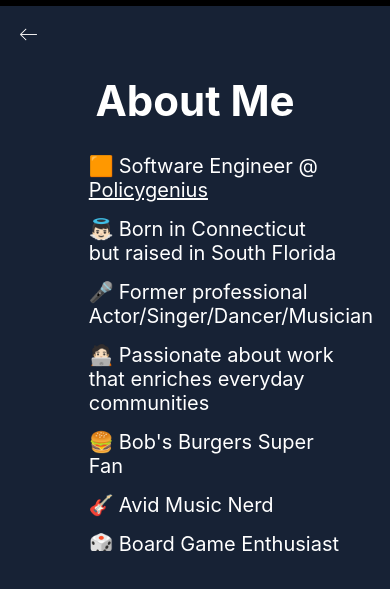
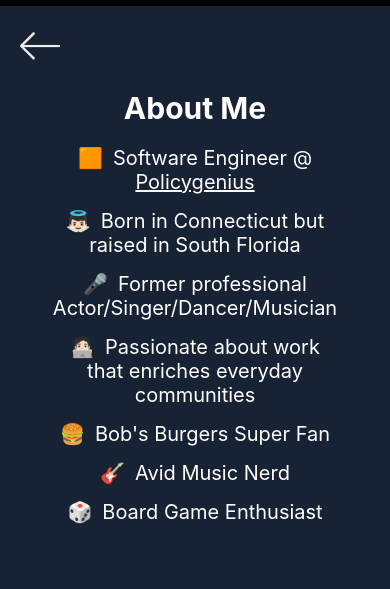
Before and after one commit to Bcdirito/github.bcdirito.io, a React (Create React App) app: page / in a window 390 px wide. Both pictures are taken after a click on the element "ABOUT ME". Shown: the part 205-794 px from the top of the page. Built offline with nearby package versions, Linux system fonts and the light colour scheme.

Commit message:
mobile first design about me

```diff
--- a/src/components/content/components/About.js
+++ b/src/components/content/components/About.js
@@ -1,5 +1,5 @@
 import React from 'react'
-import "../css/about.css"
+import "../css/about.scss"
 
 const About = () => {
     return (
--- a/src/components/content/css/about.css
+++ /dev/null
@@ -1,54 +0,0 @@
-.aboutPage {
-    max-width: 75vw;
-}
-
-.aboutContent {
-    max-width: 75vw;
-    max-height: 75vh;
-    animation: fadein 1.75s;
-    padding-left: 10px;
-}
-
-.aboutContent img {
-    width: 100%;
-}
-
-.aboutHeader {
-    font-size: 28px
-}
-
-.aboutText {
-    list-style-type: none;
-    font-size: 20px
-}
-
-.aboutText li {
-    margin-bottom: 15px;
-}
-
-.aboutText span {
-    margin-right: 5px;
-}
-
-@keyframes fadein {
-    from {opacity: 0}
-    to {opacity: 1}
-}
-
-@media only screen and (max-width: 435px) {
-    .aboutContent {
-        padding-left: 0px;
-    }
-}
-
-@media only screen and (max-width: 360px) {
-    .aboutPage {
-        top: 25vh;
-        position: absolute;
-        width: 100vw;
-        height: 100vh;
-        max-width: initial;
-        left: 0;
-        background-color: rgb(23, 34, 53);
-    }
-}
--- /dev/null
+++ b/src/components/content/css/about.scss
@@ -0,0 +1,48 @@
+.aboutPage {
+    max-width: initial;
+    padding-bottom: 1rem;
+    text-align: center;
+
+    h1 {
+        font-size: 1.875rem;
+    }
+
+    span {
+        padding-right: 5px;
+    }
+}
+
+.aboutContent {
+    animation: fadein 1.75s;
+}
+
+.aboutText {
+    list-style-type: none;
+    font-size: 20px;
+    padding-left: 0;
+}
+
+.aboutText li {
+    margin-bottom: 15px;
+}
+
+.aboutText span {
+    margin-right: 5px;
+}
+
+@keyframes fadein {
+    from {opacity: 0}
+    to {opacity: 1}
+}
+
+@media only screen and (min-width: 768px) {
+    .aboutPage {
+        h1 {
+            font-size: 2.5rem;
+        }
+
+        li {
+            font-size: 1.75rem;
+        }
+    }
+}
--- a/src/components/content/css/contentContainer.scss
+++ b/src/components/content/css/contentContainer.scss
@@ -5,9 +5,7 @@
 
 #portfolioContent {
     animation: fadein 1.75s;
-    overflow-y: scroll;
     padding: 5%;
-    height: 80%;
 }
 
 #displayContent {
@@ -26,7 +24,7 @@
 
 #backArrow {
     filter: invert(100%);
-    width: 5%;
+    width: 2.5rem;
 }
 
 #backArrow:hover {
@@ -38,7 +36,7 @@
 
 .contentHeader {
     text-align: center;
-    font-size: 42px;
+    font-size: 2.25rem;
 }
 
 #skillIconContainer {
```
